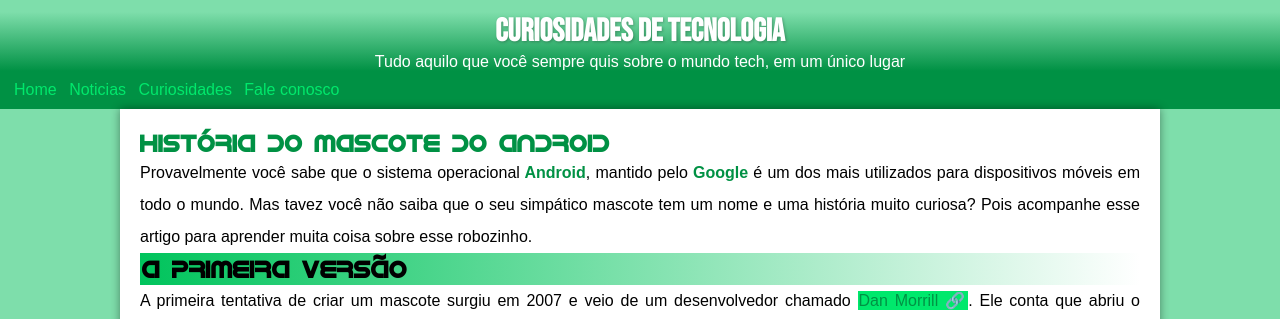
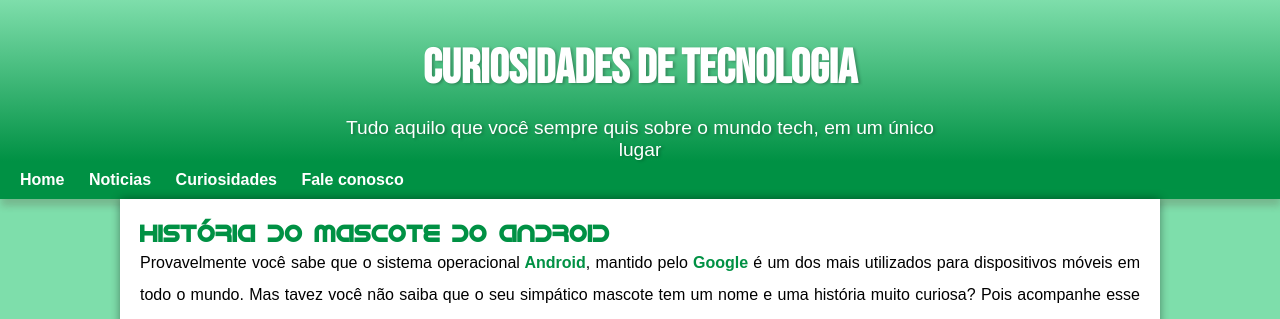
Before and after one commit to EdoardoRocha/Android-site, a plain HTML site: page index.html in a window 1280 px wide. Shown: the top 319 px of the page. Drawn offline with Linux system fonts and the light colour scheme.

Commit message:
melhorando o header

```diff
--- a/CSS/style.css
+++ b/CSS/style.css
@@ -33,35 +33,51 @@ body {
 header {
  background-image: linear-gradient(to top, var(--cor3), var(--cor0));
  text-align: center;
+ min-height: 150px;
+
 }
 
 header > h1 {
     color: white;
     font-family: var(--fonte-destaque);
-    margin-top: 12px;
+    padding-top: 40px;
     margin-bottom: 2px;
-    text-shadow: 1px 1px 3px rgba(0, 0, 0, 0.26);
+    text-shadow: 2px 1px 3px rgb(0 0 0 / 26%);
+    margin-bottom: 20px;
+    font-size: 3em;
 }
 header > p {
     color: white;
     text-align: center;
+    font-family: var(--fonte-padrao);
+    font-size: 1.2em;
+    max-width: 600px;
+    padding-right: 10px;
+    padding-left: 10px;
+    margin: auto;
+    text-shadow: 2px 1px 3px rgb(0 0 0 / 26%);
+
 }
 
 nav {
     background-color: var(--cor3);
     padding: 10px;
+    box-shadow: 1px 7px 7px rgba(80, 20, 20, 0.185);
 
 }
 nav a {
-    color: var(--cor1);
-    padding: 4px;
+    color: white;
+    padding: 10px;
+    text-decoration: none;
+    font-weight: bold;
 
 }
 nav a:hover {
-    background-color: rgba(255, 255, 255, 0.342);
+    background-color: var(--cor0);
+    color: var(--cor3);
     padding: 7px;
-    border-radius: 3px 3px 3px 3px;
-    transition: 320ms;
+    border-radius: 5px;
+    transition-duration: 320ms;
 
 }
 
```
